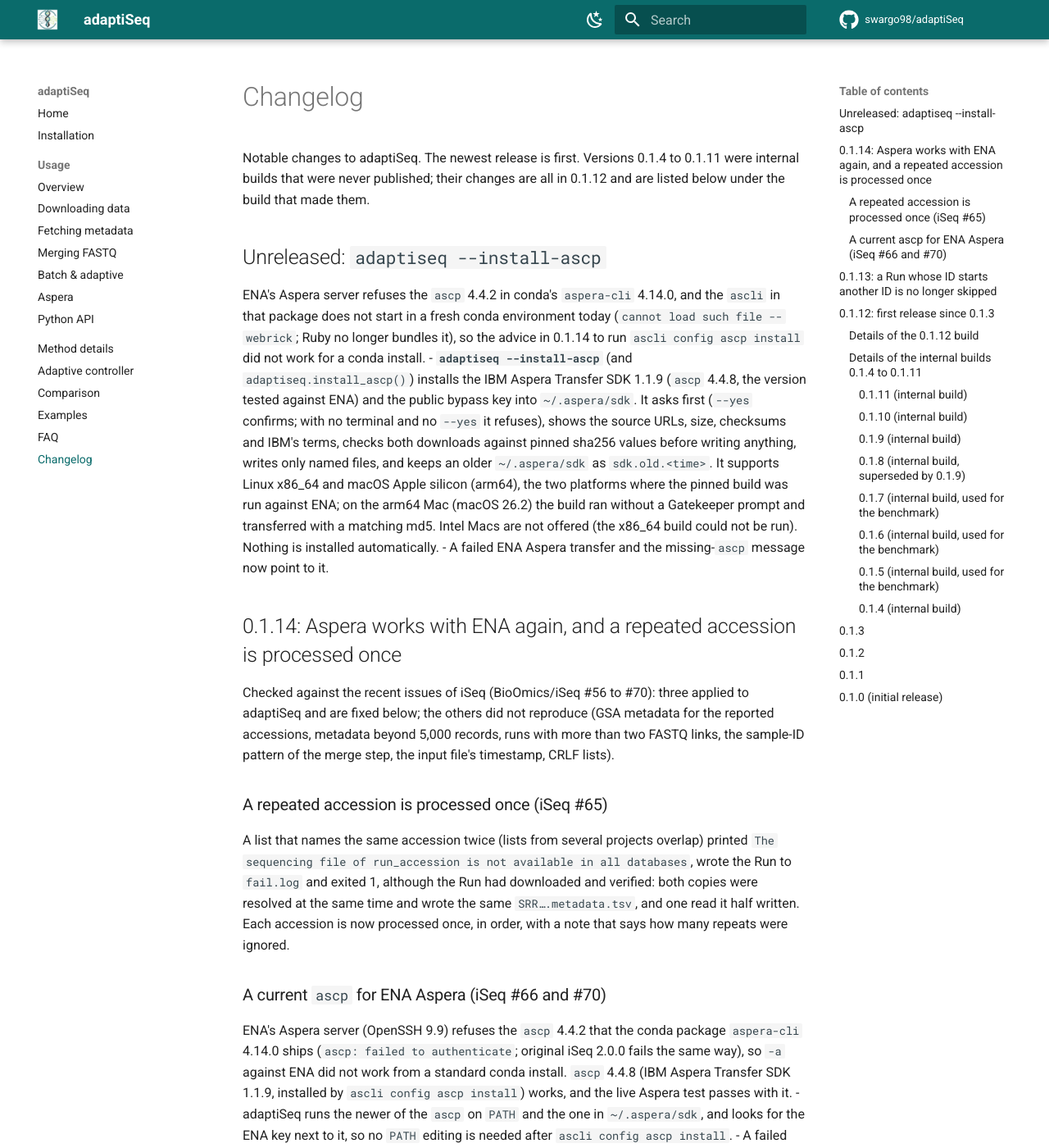
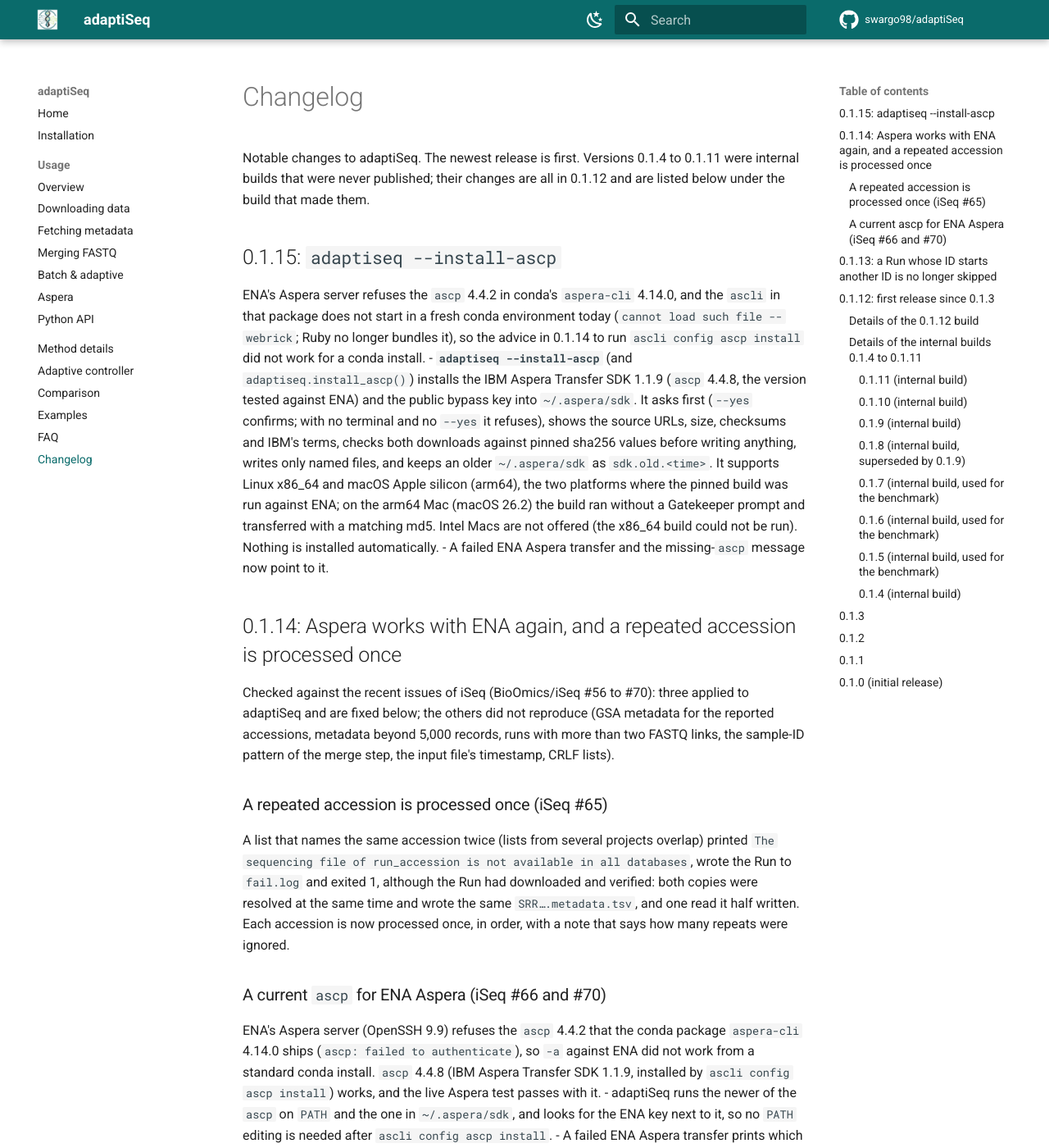
Before and after one commit to swargo98/adaptiSeq, an MkDocs documentation site: the page built from docs/changelog.md, in a window 1280 px wide and 1400 px high. Shown: the whole window at 82% size. Built offline with MkDocs 1.6.1 and Material for MkDocs 9.7.7, drawn with Linux system fonts in a browser that asks for light colours; comment, search, counter and statistics services are not loaded.

Commit message:
Release 0.1.15: adaptiseq --install-ascp (Linux x86_64, macOS Apple silicon); drop the 'iSeq fails the same way' remarks
Co-Authored-By: Claude Sonnet 5.5 <noreply@anthropic.com>
Claude-Session: https://claude.ai/code/session_01NtiHvLpLNofiNi7MzFVem5

```diff
--- a/CHANGELOG.md
+++ b/CHANGELOG.md
@@ -4,7 +4,7 @@ Notable changes to adaptiSeq. The newest release is first. Versions 0.1.4 to 0.1
 builds that were never published; their changes are all in 0.1.12 and are listed below under the build that
 made them.
 
-## Unreleased: `adaptiseq --install-ascp`
+## 0.1.15: `adaptiseq --install-ascp`
 ENA's Aspera server refuses the `ascp` 4.4.2 in conda's `aspera-cli` 4.14.0, and the `ascli` in that package does not
 start in a fresh conda environment today (`cannot load such file -- webrick`; Ruby no longer bundles it), so
 the advice in 0.1.14 to run `ascli config ascp install` did not work for a conda install.
@@ -32,7 +32,7 @@ that says how many repeats were ignored.
 
 ### A current `ascp` for ENA Aspera (iSeq #66 and #70)
 ENA's Aspera server (OpenSSH 9.9) refuses the `ascp` 4.4.2 that the conda package `aspera-cli` 4.14.0
-ships (`ascp: failed to authenticate`; original iSeq 2.0.0 fails the same way), so `-a` against ENA
+ships (`ascp: failed to authenticate`), so `-a` against ENA
 did not work from a standard conda install. `ascp` 4.4.8 (IBM Aspera Transfer SDK 1.1.9, installed by
 `ascli config ascp install`) works, and the live Aspera test passes with it.
 - adaptiSeq runs the newer of the `ascp` on `PATH` and the one in `~/.aspera/sdk`, and looks for the
--- a/adaptiseq/__init__.py
+++ b/adaptiseq/__init__.py
@@ -41,7 +41,7 @@ from .errors import (
 from .logs import FAIL_LOG, SUCCESS_LOG
 from .options import Options, RunContext, load_accessions, resolve_output_dir
 
-__version__ = "0.1.14"
+__version__ = "0.1.15"
 __all__ = [
     "fetch",
     "resolve",
```
Also changed, not shown: README.md (+12 -3 lines), docs/usage/aspera.md (+1 -2 lines), 1 other file.
